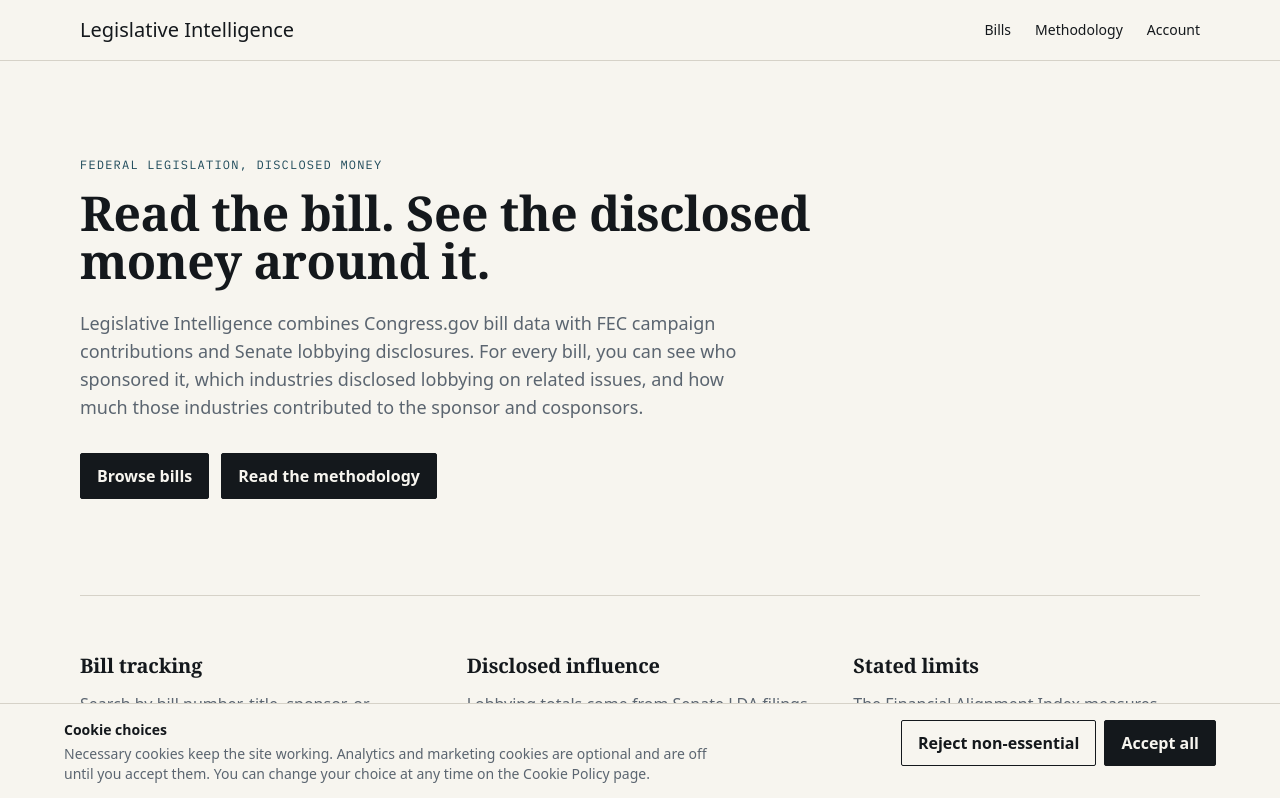
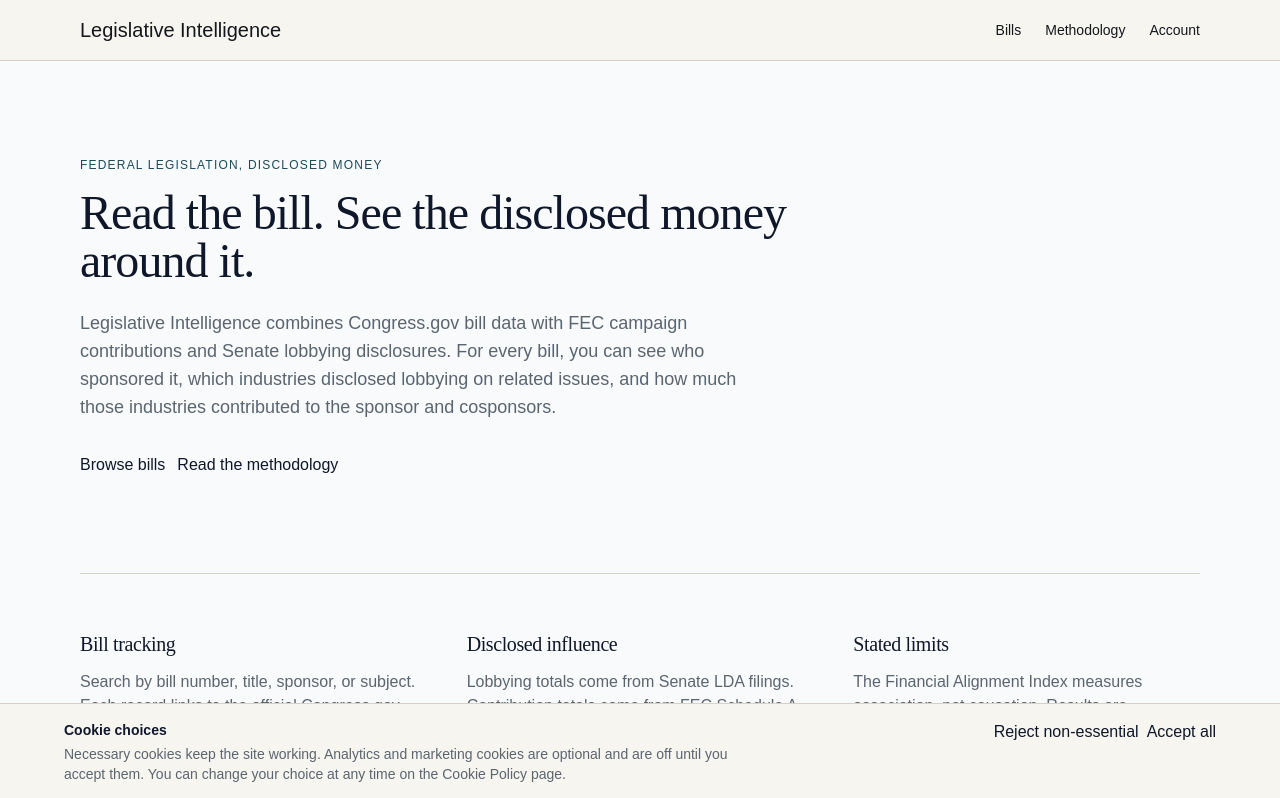
Before and after one commit to MajaJZ/legislative-intelligence, a Next.js app in the folder app/web/: page / in a window 1280 px wide. Shown: the top 798 px of the page. Built offline with nearby package versions, Linux system fonts and the light colour scheme.

Commit message:
Refactor globals.css for improved styling
Updated global styles including background color, text color, and font smoothing. Removed unused styles and adjusted heading styles.

```diff
--- a/app/web/app/globals.css
+++ b/app/web/app/globals.css
@@ -1,65 +1,24 @@
 @import "@fontsource-variable/source-serif-4";
 @import "@fontsource-variable/inter";
 @import "@fontsource/ibm-plex-mono/400.css";
-@import "@fontsource/ibm-plex-mono/600.css";
 
 @tailwind base;
 @tailwind components;
 @tailwind utilities;
 
-html {
-  scroll-behavior: auto;
+body {
+  background-color: #F8FAFC; /* Very light slate gray */
+  color: #0F172A; /* Deep slate text */
+  font-family: "Inter Variable", sans-serif;
+  -webkit-font-smoothing: antialiased;
 }
 
-body {
-  background: #f7f5ef;
-  color: #14181c;
-  font-family: "Inter Variable", system-ui, sans-serif;
-  font-feature-settings: "ss01", "cv11";
+h1, h2, h3, h4 {
+  font-family: "Source Serif 4 Variable", serif;
+  letter-spacing: -0.02em;
 }
 
-h1, h2, h3 {
-  font-family: "Source Serif 4 Variable", Georgia, serif;
-  font-weight: 600;
-  letter-spacing: -0.01em;
-}
-
-.data {
+.data-text {
   font-family: "IBM Plex Mono", monospace;
   font-variant-numeric: tabular-nums;
 }
-
-a {
-  color: #1e4a5a;
-  text-decoration: underline;
-  text-underline-offset: 2px;
-}
-
-a:hover {
-  color: #14181c;
-}
-
-:focus-visible {
-  outline: 2px solid #1e4a5a;
-  outline-offset: 2px;
-}
-
-button, .btn {
-  border-radius: 2px;
-  font-weight: 600;
-  padding: 0.625rem 1rem;
-  border: 1px solid #14181c;
-  background: #14181c;
-  color: #f7f5ef;
-  cursor: pointer;
-}
-
-button.secondary {
-  background: transparent;
-  color: #14181c;
-}
-
-button:disabled {
-  opacity: 0.5;
-  cursor: not-allowed;
-}
```
